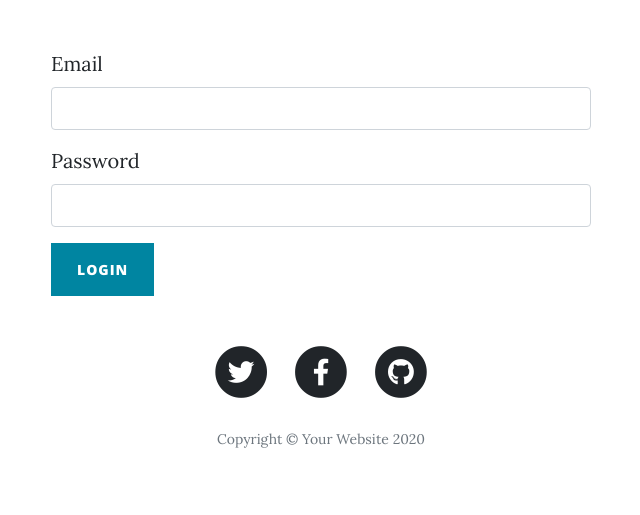
After one commit to KesterDaniel/Flask_RESTful_blog, a Flask app: page /login in a window 1280 px wide. The commit adds this page. Shown: the part 447-962 px from the top of the page, without its empty margins (319-959 px from the left). Run offline with Flask 3, Linux system fonts and the light colour scheme; some libraries are stand-ins or nearby versions.

Commit message:
rendering login form to frontend

```diff
--- a/main.py
+++ b/main.py
@@ -47,11 +47,12 @@ class CreateRegisterForm(FlaskForm):
     email = EmailField("Email", validators=[DataRequired(), Email()])
     name = StringField("Name", validators=[DataRequired()])
     password = PasswordField("Password", validators=[DataRequired()])
+    submit = SubmitField("Register")
 
 class CreateLoginForm(FlaskForm):
     email = EmailField("Email", validators=[DataRequired(), Email()])
     password = PasswordField("Password", validators=[DataRequired()])
-
+    login = SubmitField("Login")
 
 class CreatePostForm(FlaskForm):
     title = StringField("Blog Post Title", validators=[DataRequired()])
@@ -61,6 +62,9 @@ class CreatePostForm(FlaskForm):
     body = CKEditorField("Blog Content", validators=[DataRequired()])
     submit = SubmitField("Submit Post")
 
+@login_manager.user_loader
+def load_user(user_id):
+    return db.session.get(User, str(user_id))
 
 @app.route('/')
 def get_all_posts():
@@ -74,6 +78,13 @@ def login():
         pass
     return render_template("login.html", form=login_form)
 
+@app.route("/register")
+def register():
+    pass
+
+@app.route("/logout")
+def logout():
+    pass
 
 @app.route("/post/<int:index>")
 def show_post(index):
--- a/templates/header.html
+++ b/templates/header.html
@@ -51,7 +51,7 @@
             <a class="nav-link" href="{{url_for('register')}}">Register</a>
           </li>
           <li class="nav-item">
-            <a class="nav-link" href="{{url_for('register')}}">Logout</a>
+            <a class="nav-link" href="{{url_for('logout')}}">Logout</a>
           </li>
         </ul>
       </div>
--- /dev/null
+++ b/templates/login.html
@@ -0,0 +1,25 @@
+{% include "header.html" %}
+{% from "bootstrap5/form.html" import render_form %}
+
+<header class="masthead" style="background-image: url('https://images.unsplash.com/photo-1470092306007-055b6797ca72?ixlib=rb-1.2.1&auto=format&fit=crop&w=668&q=80')">
+  <div class="overlay"></div>
+  <div class="container">
+    <div class="row">
+      <div class="col-lg-8 col-md-10 mx-auto">
+        <div class="site-heading">
+          <h2>LOGIN TO KESTER BLOG</h2>
+        </div>
+      </div>
+    </div>
+  </div>
+</header>
+
+<div class="container mt-5">
+  <div class="row">
+    <div class="col-md-6 mx-auto">
+      {{ render_form(form) }}
+    </div>
+  </div>
+</div>
+
+{% include "footer.html" %}
```
Also changed, not shown: instance/posts.db.
